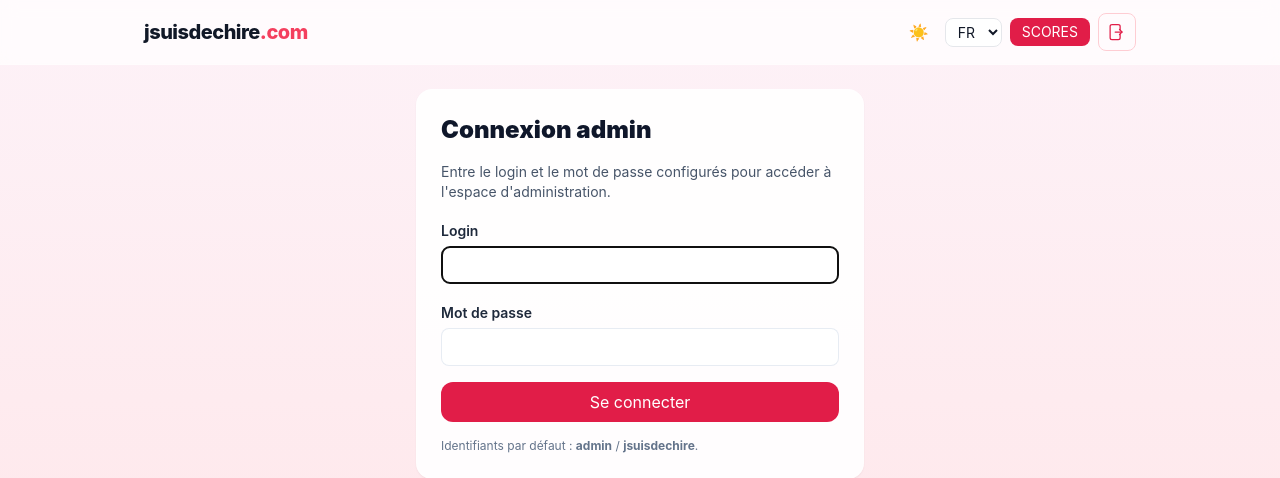
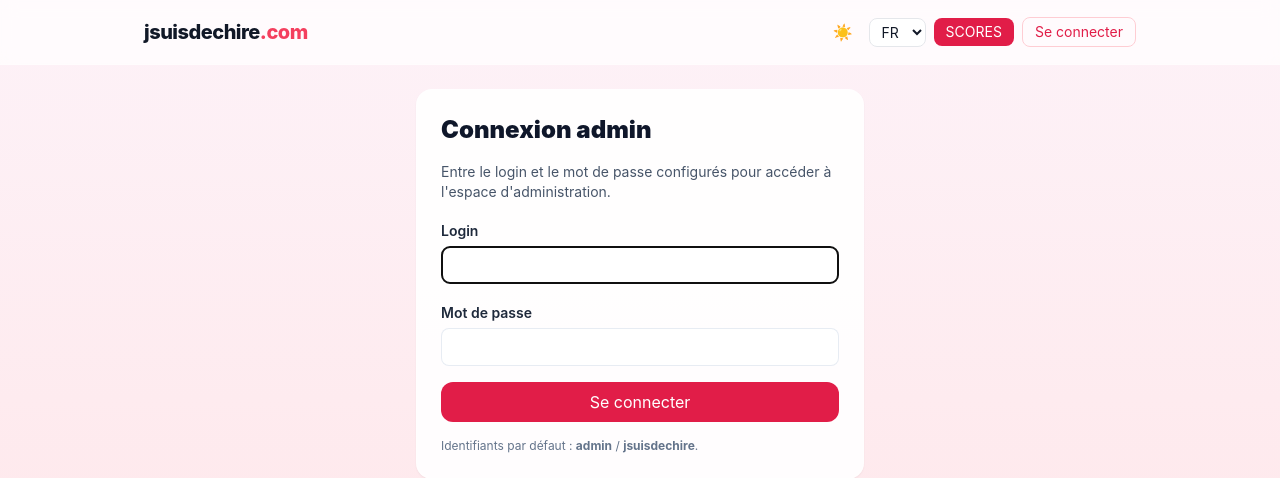
Before and after one commit to jjtronics/jsuisdechire, a Flask app: page /admin/login in a window 1280 px wide. Shown: the top 478 px of the page. Run offline with Flask 3, Linux system fonts and the light colour scheme; data that the repository does not hold is empty; some libraries are stand-ins or nearby versions.

Commit message:
Replace login icon button with text link

```diff
--- a/templates/base.html
+++ b/templates/base.html
@@ -48,15 +48,9 @@
             {% else %}
             <a
               href="{{ url_for('login_view') }}"
-              class="p-2 rounded-lg border border-rose-200 text-rose-600 hover:bg-rose-50 transition dark:border-rose-500/40 dark:text-rose-200 dark:hover:bg-slate-800"
-              aria-label="Se connecter"
+              class="text-sm px-3 py-1 rounded-lg border border-rose-200 text-rose-600 hover:bg-rose-50 transition dark:border-rose-500/40 dark:text-rose-200 dark:hover:bg-slate-800"
             >
-              <svg xmlns="http://www.w3.org/2000/svg" viewBox="0 0 24 24" fill="none" stroke="currentColor" stroke-width="1.5" stroke-linecap="round" stroke-linejoin="round" aria-hidden="true" class="h-5 w-5">
-                <path d="M15.75 9V5.25A2.25 2.25 0 0013.5 3h-7.5A2.25 2.25 0 003.75 5.25v13.5A2.25 2.25 0 006 21h7.5a2.25 2.25 0 002.25-2.25V15" />
-                <path d="M18 12H9.75" />
-                <path d="M15 9l3 3-3 3" />
-              </svg>
-              <span class="sr-only">Se connecter</span>
+              Se connecter
             </a>
             {% endif %}
           </div>
```
